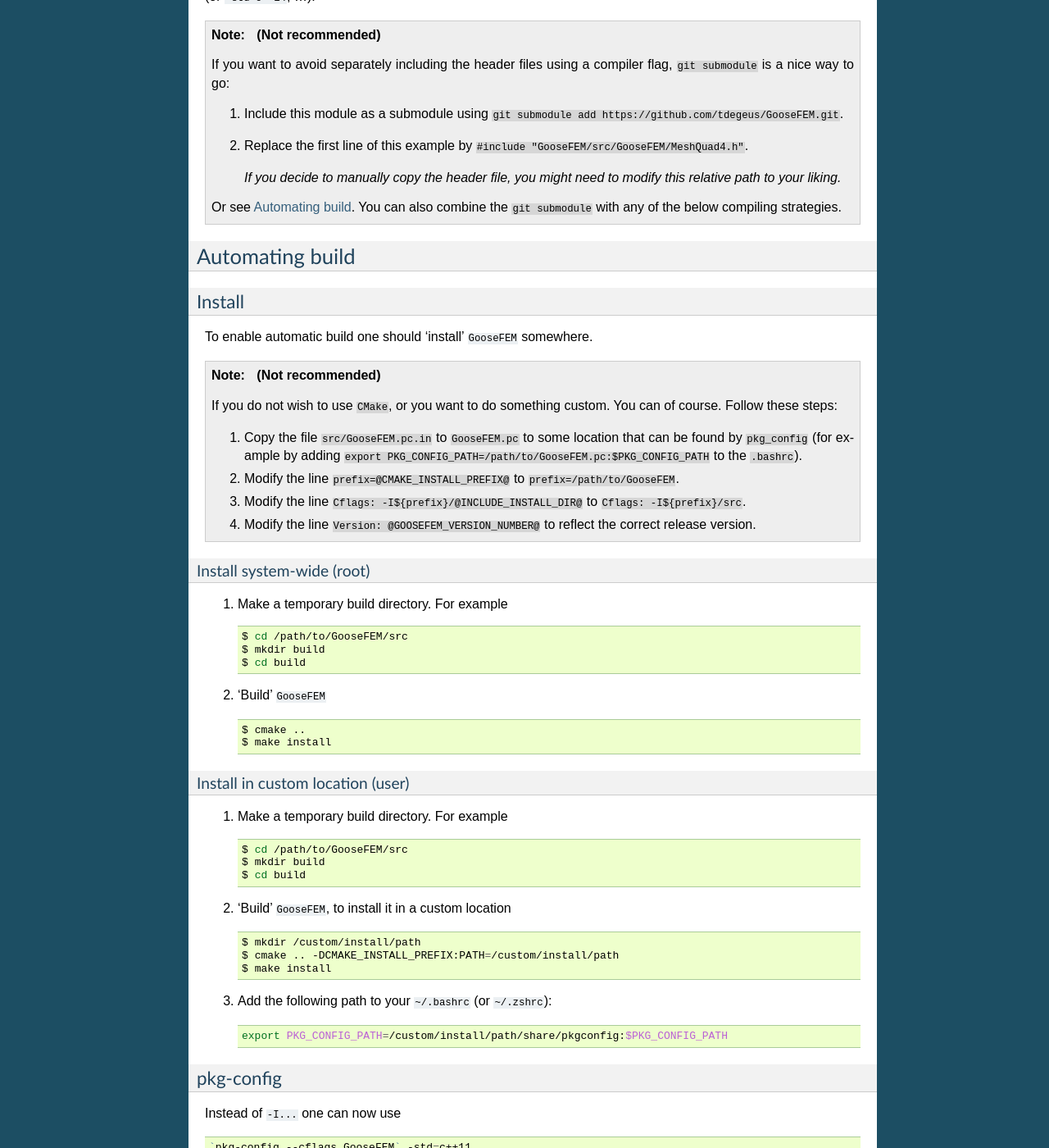
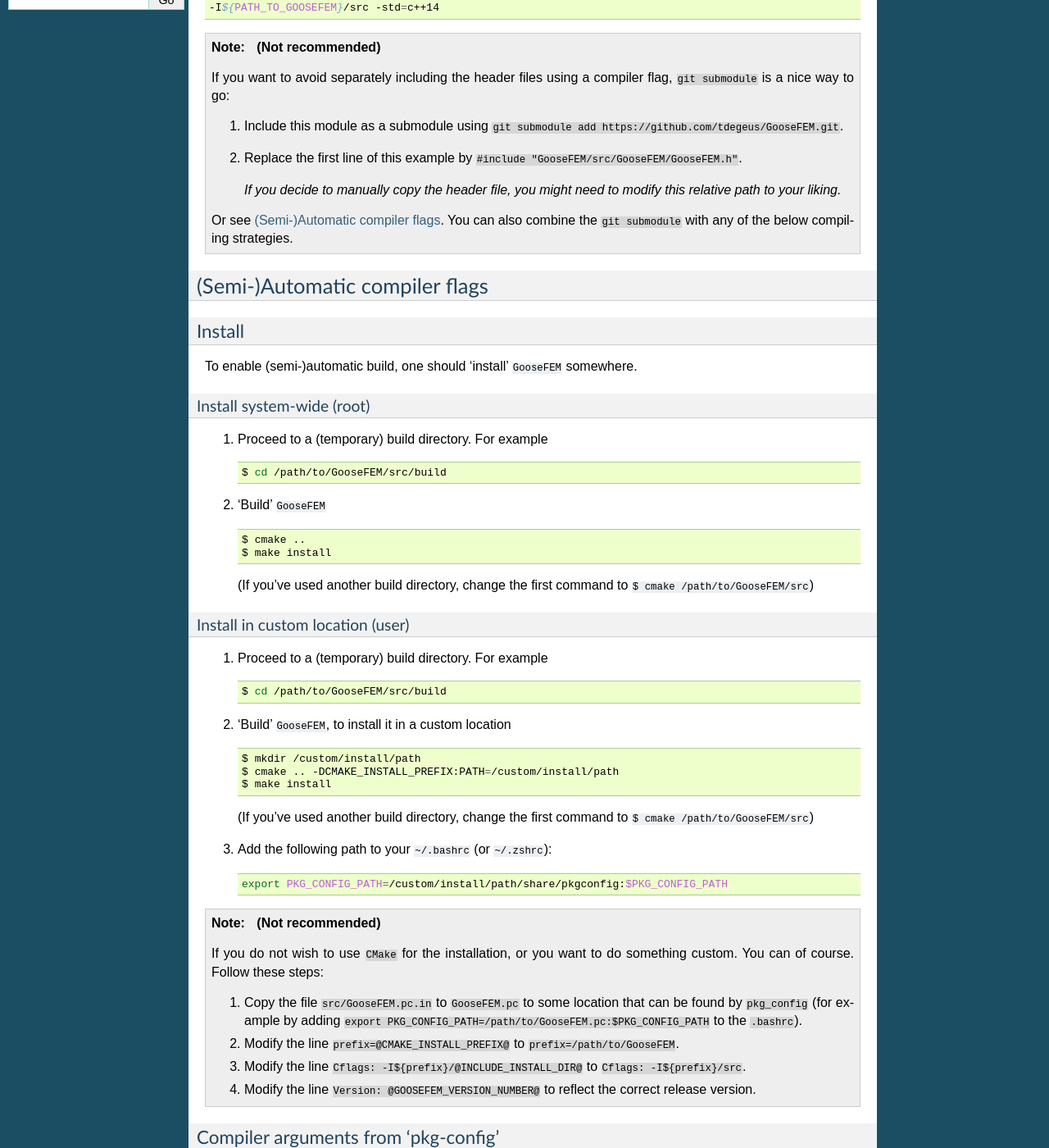
Before and after one commit to tdegeus/GooseFEM, a Sphinx documentation site: the page built from docs/code/compile.rst, in a window 1280 px wide and 1400 px high, scrolled down 537 px. Shown: the whole window at 82% size. Built offline with Sphinx 7.4.7, drawn with Linux system fonts in a browser that asks for light colours; formulas are drawn with MathJax 3; some of the changed text lies outside the part shown.

```diff
--- a/docs/code/compile.rst
+++ b/docs/code/compile.rst
@@ -16,16 +16,17 @@
 
   This code depends on `eigen3 <https://github.com/RLovelett/eigen>`_ and `cppmat <https://github.com/tdegeus/cppmat>`_. Both are also header-only libraries. Both can be 'installed' using identical steps as described below.
 
+Manual compiler flags
+=====================
+
 GNU / Clang
-===========
+-----------
 
 Add the following compiler's arguments:
 
 .. code-block:: bash
 
-  -I${PATH_TO_GOOSEFEM}/include -std=c++11
-
-(or ``-std=c++14``, ...).
+  -I${PATH_TO_GOOSEFEM}/src -std=c++14
 
 .. note:: **(Not recommended)**
 
@@ -33,7 +34,7 @@
 
   1.  Include this module as a submodule using ``git submodule add https://github.com/tdegeus/GooseFEM.git``.
 
-  2.  Replace the first line of this example by ``#include "GooseFEM/src/GooseFEM/MeshQuad4.h"``.
+  2.  Replace the first line of this example by ``#include "GooseFEM/src/GooseFEM/GooseFEM.h"``.
 
       *If you decide to manually copy the header file, you might need to modify this relative path to your liking.*
 
@@ -41,17 +42,60 @@
 
 .. _compile_automatic:
 
-Automating build
-================
+(Semi-)Automatic compiler flags
+===============================
 
 Install
 -------
 
-To enable automatic build one should 'install' ``GooseFEM`` somewhere.
+To enable (semi-)automatic build, one should 'install' ``GooseFEM`` somewhere.
+
+Install system-wide (root)
+^^^^^^^^^^^^^^^^^^^^^^^^^^
+
+1.  Proceed to a (temporary) build directory. For example
+
+    .. code-block:: bash
+
+      $ cd /path/to/GooseFEM/src/build
+
+2.  'Build' ``GooseFEM``
+
+    .. code-block:: bash
+
+      $ cmake ..
+      $ make install
+
+    (If you've used another build directory, change the first command to ``$ cmake /path/to/GooseFEM/src``)
+
+Install in custom location (user)
+^^^^^^^^^^^^^^^^^^^^^^^^^^^^^^^^^
+
+1.  Proceed to a (temporary) build directory. For example
+
+    .. code-block:: bash
+
+      $ cd /path/to/GooseFEM/src/build
+
+2.  'Build' ``GooseFEM``, to install it in a custom location
+
+    .. code-block:: bash
+
+      $ mkdir /custom/install/path
+      $ cmake .. -DCMAKE_INSTALL_PREFIX:PATH=/custom/install/path
+      $ make install
+
+    (If you've used another build directory, change the first command to ``$ cmake /path/to/GooseFEM/src``)
+
+3.  Add the following path to your ``~/.bashrc`` (or ``~/.zshrc``):
+
+    .. code-block:: bash
+
+      export PKG_CONFIG_PATH=/custom/install/path/share/pkgconfig:$PKG_CONFIG_PATH
 
 .. note:: **(Not recommended)**
 
-  If you do not wish to use ``CMake``, or you want to do something custom. You can of course. Follow these steps:
+  If you do not wish to use ``CMake`` for the installation, or you want to do something custom. You can of course. Follow these steps:
 
   1.  Copy the file ``src/GooseFEM.pc.in`` to ``GooseFEM.pc`` to some location that can be found by ``pkg_config`` (for example by adding ``export PKG_CONFIG_PATH=/path/to/GooseFEM.pc:$PKG_CONFIG_PATH`` to the ``.bashrc``).
 
@@ -61,72 +105,27 @@
 
   4.  Modify the line ``Version: @GOOSEFEM_VERSION_NUMBER@`` to reflect the correct release version.
 
-Install system-wide (root)
-^^^^^^^^^^^^^^^^^^^^^^^^^^
-
-1.  Make a temporary build directory. For example
-
-    .. code-block:: bash
-
-      $ cd /path/to/GooseFEM/src
-      $ mkdir build
-      $ cd build
-
-2.  'Build' ``GooseFEM``
-
-    .. code-block:: bash
-
-      $ cmake ..
-      $ make install
-
-Install in custom location (user)
-^^^^^^^^^^^^^^^^^^^^^^^^^^^^^^^^^
-
-1.  Make a temporary build directory. For example
-
-    .. code-block:: bash
-
-      $ cd /path/to/GooseFEM/src
-      $ mkdir build
-      $ cd build
-
-2.  'Build' ``GooseFEM``, to install it in a custom location
-
-    .. code-block:: bash
-
-      $ mkdir /custom/install/path
-      $ cmake .. -DCMAKE_INSTALL_PREFIX:PATH=/custom/install/path
-      $ make install
-
-3.  Add the following path to your ``~/.bashrc`` (or ``~/.zshrc``):
-
-    .. code-block:: bash
-
-      export PKG_CONFIG_PATH=/custom/install/path/share/pkgconfig:$PKG_CONFIG_PATH
-
-pkg-config
-----------
+Compiler arguments from 'pkg-config'
+------------------------------------
 
 Instead of ``-I...`` one can now use
 
 .. code-block:: bash
 
-  `pkg-config --cflags GooseFEM` -std=c++11
+  `pkg-config --cflags GooseFEM` -std=c++14
 
-to compile in a single command.
+as compiler argument.
 
-cmake
------
+Compiler arguments from 'cmake'
+-------------------------------
 
 Add the following to your ``CMakeLists.txt``:
 
 .. code-block:: cmake
 
-  set(CMAKE_CXX_STANDARD 11)
+  set(CMAKE_CXX_STANDARD 14)
 
   find_package(PkgConfig)
 
   pkg_check_modules(GOOSEFEM REQUIRED GooseFEM)
   include_directories(${GOOSEFEM_INCLUDE_DIRS})
-
-or use ``set(CMAKE_CXX_STANDARD 14)``, ....
```
Also changed, not shown: 3 other files.
